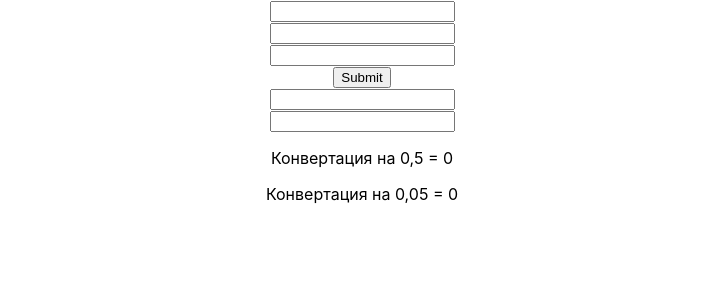
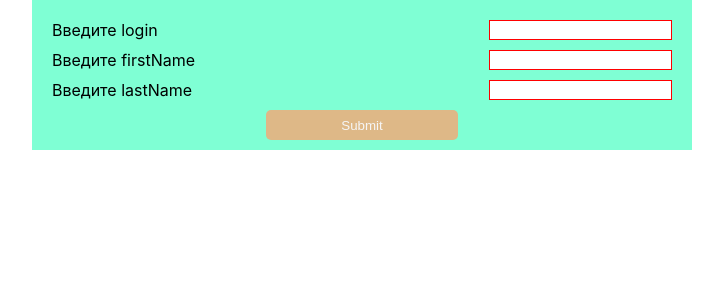
Before and after one commit to bodyamartyn97/Homework_React, a React (Create React App) app: page / in a window 1280 px wide. Shown: the top 300 px of the page, without its empty margins (278-1001 px from the left). Built offline with nearby package versions, Linux system fonts and the light colour scheme.

Commit message:
Form commit for style

```diff
--- a/package.json
+++ b/package.json
@@ -6,6 +6,7 @@
     "@testing-library/jest-dom": "^5.14.1",
     "@testing-library/react": "^11.2.7",
     "@testing-library/user-event": "^12.8.3",
+    "node-sass": "^6.0.1",
     "react": "^17.0.2",
     "react-dom": "^17.0.2",
     "react-scripts": "4.0.3",
--- a/src/App.css
+++ b/src/App.css
@@ -1,38 +0,0 @@
-.App {
-  text-align: center;
-}
-
-.App-logo {
-  height: 40vmin;
-  pointer-events: none;
-}
-
-@media (prefers-reduced-motion: no-preference) {
-  .App-logo {
-    animation: App-logo-spin infinite 20s linear;
-  }
-}
-
-.App-header {
-  background-color: #282c34;
-  min-height: 100vh;
-  display: flex;
-  flex-direction: column;
-  align-items: center;
-  justify-content: center;
-  font-size: calc(10px + 2vmin);
-  color: white;
-}
-
-.App-link {
-  color: #61dafb;
-}
-
-@keyframes App-logo-spin {
-  from {
-    transform: rotate(0deg);
-  }
-  to {
-    transform: rotate(360deg);
-  }
-}
--- a/src/App.js
+++ b/src/App.js
@@ -7,7 +7,7 @@ function App() {
   return (
     <div className="App">
       <FormComponent />
-      <MathFormComponent />
+      {/* <MathFormComponent /> */}
     </div>
   );
 }
--- a/src/components/controlComponent/ControlComponent.js
+++ b/src/components/controlComponent/ControlComponent.js
@@ -1,27 +1,29 @@
 import React from "react";
+import styles from './ControlComponent.module.scss';
 
 export class ControlComponent extends React.Component {
     constructor(props) {
         super(props);
         this.state = {
-            value: ''
+            value: '',
+            isValid: false
         }
-
         this.changeHandler = this.changeHandler.bind(this);
     }
 
-
-
     changeHandler(e) {
-        this.props.onChangeControl({[this.props.name]: e.target.value})
-        this.setState({value: e.target.value});
-        console.log(e.target.name)
+            this.props.onChangeControl({ [this.props.name]: e.target.value })
+            this.setState({ value: e.target.value });
+            if ((e.target.value !== null) && !(/^\d+$/.test(e.target.value))) {
+                this.setState({isValid: true})
+            }
     }
 
     render() {
         return (
-            <div>
-                <input type="text" name={this.props.name} value={this.state.value} onChange={this.changeHandler}/>
+            <div className={styles.form_input}>
+                <label>Введите {this.props.name}</label>
+                <input type="text" className={!this.state.isValid ? styles.error : undefined} name={this.props.name} value={this.state.value} onChange={this.changeHandler} />
             </div>
         );
     }
--- /dev/null
+++ b/src/components/controlComponent/ControlComponent.module.scss
@@ -0,0 +1,14 @@
+.form_input {
+    display: flex;
+    justify-content: space-between;
+    margin: 10px;
+}
+
+input {
+    outline: none;
+    border: none;
+}
+
+.error {
+    border: 1px solid red;
+}
--- a/src/components/formComponent/FormComponent.js
+++ b/src/components/formComponent/FormComponent.js
@@ -1,5 +1,6 @@
 import React from "react";
 import { ControlComponent } from "../controlComponent/ControlComponent";
+import styles from './FormComponent.module.scss'
 
 class FormComponent extends React.Component {
     constructor(props) {
@@ -26,24 +27,26 @@ class FormComponent extends React.Component {
     }
 
     onChangeControl(obj) {
-        this.setState({form: {...this.state.form, ...obj}});
-        console.log(this.state);
+        this.setState({ form: { ...this.state.form, ...obj } });
+
     }
 
     showValues() {
-        this.setState({isShowResult: true});
+            this.setState({ isShowResult: true });
     }
 
     render() {
         return (
-            <div>
+            <div className={styles.container}>
                 <form onSubmit={this.submitHandler}>
                     <ControlComponent onChangeControl={this.onChangeControl} name="login" />
                     <ControlComponent onChangeControl={this.onChangeControl} name="firstName" />
                     <ControlComponent onChangeControl={this.onChangeControl} name="lastName" />
-                    <input type="submit" value="Submit" onClick={this.showValues} />
+                    <div className={styles.btnSubmit}>
+                        <input type="submit" value="Submit" onClick={this.showValues} />
+                    </div>
                 </form>
-                {this.state.isShowResult && <p>{JSON.stringify(this.state.form)}</p>}
+                {this.state.isShowResult && <p>Данные отправлены</p>}
             </div>
 
         );
--- /dev/null
+++ b/src/components/formComponent/FormComponent.module.scss
@@ -0,0 +1,26 @@
+.container {
+    width: 50%;
+    margin: 0 auto;
+    background-color: aquamarine;
+    padding: 10px;
+}
+
+.btnSubmit {
+    display: flex;
+    justify-content: center;
+}
+
+input[type=submit] {
+    background-color: burlywood;
+    color: whitesmoke;
+    border: none;
+    border-radius: 5px;
+    width: 30%;
+    height: 30px;
+    cursor: pointer;
+    &:hover {
+        background-color: whitesmoke;
+        color: burlywood;
+        border: 1px solid burlywood
+    }
+}
--- a/src/components/mathFormComponent/controlMathComponent/ControlMathComponent.js
+++ b/src/components/mathFormComponent/controlMathComponent/ControlMathComponent.js
@@ -10,7 +10,7 @@ export class ControlMathComponent extends React.Component {
     }
 
     changeHandler(e) {
-        if ((e.target.value !== null) && (/^\d+$/.test(e.target.value))) {
+        if ((e.target.value !== '') && (/^\d+$/.test(e.target.value))) {
             this.setState({ value: e.target.value });
             this.props.onChangeControl({ [this.props.name]: e.target.value })
         }
```
Also changed, not shown: src/components/stylesComponent/StylesComponent.js (deleted), src/components/stylesComponent/StylesComponent.scss (deleted), 1 other file (tests, documents, lock files or other folders).
